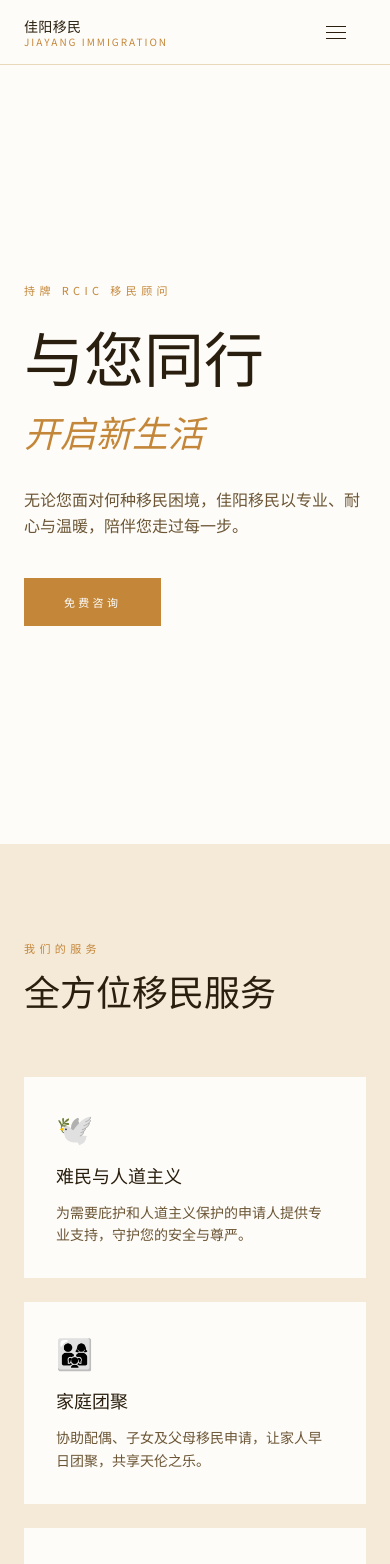
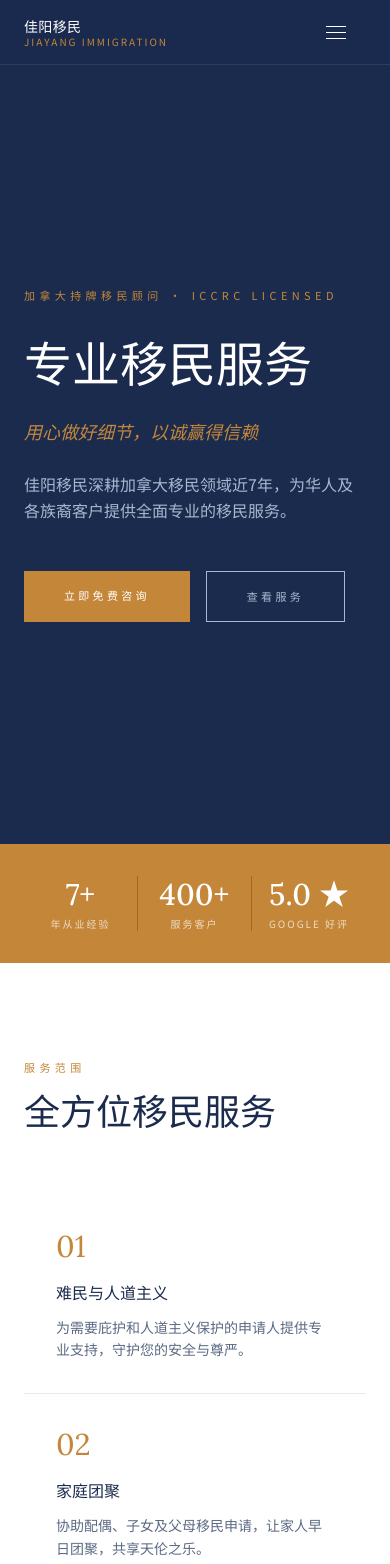
Before and after one commit to simonzixuan/jiayang-immigration, a Next.js app: page / in a window 390 px wide. Shown: the top 1564 px of the page. Built offline with nearby package versions, Linux system fonts and the light colour scheme.

Commit message:
Redesign to professional navy + gold style

```diff
--- a/app/components/Header.tsx
+++ b/app/components/Header.tsx
@@ -25,15 +25,15 @@ export default function Header() {
 
   return (
     <>
-      <nav className="fixed top-0 left-0 right-0 z-[60] bg-[#FEFCF8]/95 backdrop-blur-sm border-b border-[#E8D8BC]">
+      <nav className="fixed top-0 left-0 right-0 z-[60] bg-[#1B2B4E]/95 backdrop-blur-sm border-b border-[#2A3E60]">
         <div className="max-w-6xl mx-auto px-6 h-16 flex items-center justify-between">
           <div className="flex flex-col leading-tight">
-            <span className="text-sm font-medium text-[#2A1F0E] tracking-wide">佳阳移民</span>
+            <span className="text-sm font-medium text-white tracking-wide">佳阳移民</span>
             <span className="text-[10px] tracking-[0.2em] uppercase text-[#C4873A]">JiaYang Immigration</span>
           </div>
-          <div className="hidden md:flex items-center gap-8 text-[11px] tracking-[0.15em] uppercase text-[#6B5535]">
+          <div className="hidden md:flex items-center gap-8 text-[11px] tracking-[0.15em] uppercase text-[#A8B8D0]">
             {links.map(link => (
-              <a key={link.label} href={link.href} className="hover:text-[#C4873A] transition-colors">
+              <a key={link.label} href={link.href} className="hover:text-white transition-colors">
                 {link.label}
               </a>
             ))}
@@ -50,21 +50,21 @@ export default function Header() {
             className="md:hidden flex flex-col justify-center gap-[5px] w-10 h-10"
             aria-label={open ? "关闭菜单" : "打开菜单"}
           >
-            <span className={`block w-5 h-px bg-[#2A1F0E] transition-all duration-200 origin-center ${open ? "rotate-45 translate-y-[6px]" : ""}`} />
-            <span className={`block w-5 h-px bg-[#2A1F0E] transition-all duration-200 ${open ? "opacity-0" : ""}`} />
-            <span className={`block w-5 h-px bg-[#2A1F0E] transition-all duration-200 origin-center ${open ? "-rotate-45 -translate-y-[6px]" : ""}`} />
+            <span className={`block w-5 h-px bg-white transition-all duration-200 origin-center ${open ? "rotate-45 translate-y-[6px]" : ""}`} />
+            <span className={`block w-5 h-px bg-white transition-all duration-200 ${open ? "opacity-0" : ""}`} />
+            <span className={`block w-5 h-px bg-white transition-all duration-200 origin-center ${open ? "-rotate-45 -translate-y-[6px]" : ""}`} />
           </button>
         </div>
       </nav>
 
       {open && (
-        <div className="fixed inset-0 top-16 z-50 bg-[#FEFCF8] flex flex-col items-center justify-center gap-10 md:hidden">
+        <div className="fixed inset-0 top-16 z-50 bg-[#1B2B4E] flex flex-col items-center justify-center gap-10 md:hidden">
           {links.map(link => (
             <a
               key={link.label}
               href={link.href}
               onClick={() => setOpen(false)}
-              className="text-[#2A1F0E] text-base tracking-[0.3em] uppercase font-light"
+              className="text-white text-base tracking-[0.3em] uppercase font-light"
             >
               {link.label}
             </a>
--- a/app/globals.css
+++ b/app/globals.css
@@ -3,13 +3,6 @@
 @theme inline {
   --font-sans: var(--font-noto-sans);
   --font-display: var(--font-lora);
-  --color-cream: #FBF6EE;
-  --color-cream-dark: #F0E6D2;
-  --color-gold: #C4873A;
-  --color-gold-dark: #8B6012;
-  --color-ink: #2A1F0E;
-  --color-ink-light: #6B5535;
-  --color-warm-white: #FEFCF8;
 }
 
 @utility font-display {
@@ -17,6 +10,6 @@
 }
 
 body {
-  background: #FBF6EE;
-  color: #2A1F0E;
+  background: #FFFFFF;
+  color: #1A1A2E;
 }
--- a/app/page.tsx
+++ b/app/page.tsx
@@ -5,23 +5,24 @@ import Header from "./components/Header"
 
 const t = {
   zh: {
-    heroTag: "持牌 RCIC 移民顾问",
-    heroTitle: "与您同行",
-    heroSub: "开启新生活",
-    heroDesc: "无论您面对何种移民困境，佳阳移民以专业、耐心与温暖，陪伴您走过每一步。",
-    heroBtn: "免费咨询",
-    servicesTag: "我们的服务",
+    heroTag: "加拿大持牌移民顾问 · ICCRC Licensed",
+    heroTitle: "专业移民服务",
+    heroSub: "用心做好细节，以诚赢得信赖",
+    heroDesc: "佳阳移民深耕加拿大移民领域近7年，为华人及各族裔客户提供全面专业的移民服务。",
+    heroBtn: "立即免费咨询",
+    heroBtn2: "查看服务",
+    servicesTag: "服务范围",
     servicesTitle: "全方位移民服务",
     services: [
-      { icon: "🕊️", title: "难民与人道主义", desc: "为需要庇护和人道主义保护的申请人提供专业支持，守护您的安全与尊严。" },
-      { icon: "👨‍👩‍👧", title: "家庭团聚", desc: "协助配偶、子女及父母移民申请，让家人早日团聚，共享天伦之乐。" },
-      { icon: "🎓", title: "移民与留学", desc: "学习签证、工作许可、毕业生工签，为您的学业与职业发展保驾护航。" },
-      { icon: "✈️", title: "旅游与探亲", desc: "探亲签证、旅游签证申请，让您轻松往来，与家人保持联系。" },
-      { icon: "📋", title: "延期与续签", desc: "身份延期、续签及各类疑难案件处理，维护您在加拿大的合法身份。" },
-      { icon: "🍁", title: "入籍与枫叶卡", desc: "加拿大入籍申请及永久居民卡更新，助您深根加拿大，开创新篇章。" },
+      { num: "01", title: "难民与人道主义", desc: "为需要庇护和人道主义保护的申请人提供专业支持，守护您的安全与尊严。" },
+      { num: "02", title: "家庭团聚", desc: "协助配偶、子女及父母移民申请，让家人早日团聚，共享天伦之乐。" },
+      { num: "03", title: "移民与留学", desc: "学习签证、工作许可、毕业生工签，为您的学业与职业发展保驾护航。" },
+      { num: "04", title: "旅游与探亲", desc: "探亲签证、旅游签证申请，让您轻松往来，与家人保持联系。" },
+      { num: "05", title: "延期与续签", desc: "身份延期、续签及各类疑难案件处理，维护您在加拿大的合法身份。" },
+      { num: "06", title: "入籍与枫叶卡", desc: "加拿大入籍申请及永久居民卡更新，助您深根加拿大，开创新篇章。" },
     ],
-    aboutTag: "关于佳阳",
-    aboutTitle: "专业与温暖并重",
+    aboutTag: "关于我们",
+    aboutTitle: "佳阳移民",
     aboutDesc1: "佳阳移民是加拿大持牌移民顾问公司，深耕移民领域近7年，致力于为华人及各族裔客户提供专业、真诚的移民服务。",
     aboutDesc2: "我们的宗旨是「用心做好细节，以诚赢得信赖」。无论案件简单还是复杂，我们都全力以赴，为每位客户争取最好的结果。",
     rcic: "加拿大持牌移民顾问",
@@ -29,15 +30,15 @@ const t = {
     stat1: "年从业经验",
     stat2: "服务客户",
     stat3: "Google 好评",
-    testimonialsTag: "客户见证",
-    testimonialsTitle: "他们的新生活，是我们最大的骄傲",
+    testimonialsTag: "客户评价",
+    testimonialsTitle: "真实案例，真实评价",
     testimonials: [
       { text: "我在佳阳移民咨询时服务耐心，解答专业。之后在这里办理了美签，速度非常快，都没有面试就拿到了新美签。", name: "程洋洋", type: "美签申请" },
       { text: "佳阳移民咨询时服务耐心，解答专业。之后在这里办理了团聚，非常快拿到工签和档案号。佳阳移民的老师非常专业迅速，真诚推荐！", name: "Chi Jiangbin", type: "家庭团聚" },
     ],
     contactTag: "联系我们",
-    contactTitle: "立即咨询，迈出第一步",
-    contactDesc: "无论您处于移民旅程的哪个阶段，我们都在这里为您解答。",
+    contactTitle: "立即咨询",
+    contactDesc: "无论您处于移民旅程的哪个阶段，我们都在这里为您解答疑惑，提供专业建议。",
     phone: "电话",
     email: "邮箱",
     wechat: "微信",
@@ -48,42 +49,43 @@ const t = {
     formMsg: "请简要描述您的情况",
     formBtn: "提交咨询",
     footerRights: "版权所有",
-    footerLicense: "持牌 RCIC 移民顾问",
+    footerLicense: "加拿大持牌移民顾问",
   },
   en: {
-    heroTag: "Licensed RCIC Immigration Consultant",
-    heroTitle: "We Walk",
-    heroSub: "With You",
-    heroDesc: "Whatever immigration challenges you face, JiaYang Immigration guides you through every step with expertise, patience, and care.",
+    heroTag: "Licensed Canadian Immigration Consultant · ICCRC Licensed",
+    heroTitle: "Professional Immigration Services",
+    heroSub: "Attention to Detail. Trust Through Integrity.",
+    heroDesc: "JiaYang Immigration has served Chinese and multicultural clients across Canada for nearly 7 years with expertise and care.",
     heroBtn: "Free Consultation",
-    servicesTag: "Our Services",
+    heroBtn2: "Our Services",
+    servicesTag: "Services",
     servicesTitle: "Comprehensive Immigration Services",
     services: [
-      { icon: "🕊️", title: "Refugee & Humanitarian", desc: "Professional support for asylum seekers and humanitarian protection applicants, safeguarding your safety and dignity." },
-      { icon: "👨‍👩‍👧", title: "Family Reunification", desc: "Sponsorship applications for spouses, children, and parents to bring your loved ones to Canada." },
-      { icon: "🎓", title: "Immigration & Study", desc: "Study permits, work permits, and PGWP applications to support your academic and career journey." },
-      { icon: "✈️", title: "Tourism & Family Visits", desc: "Visitor and tourist visa applications to maintain connections with your family." },
-      { icon: "📋", title: "Extensions & Renewals", desc: "Status extensions, renewals, and complex case handling to maintain your legal status in Canada." },
-      { icon: "🍁", title: "Citizenship & PR Card", desc: "Citizenship applications and PR card renewals to help you build deeper roots in Canada." },
+      { num: "01", title: "Refugee & Humanitarian", desc: "Professional support for asylum seekers and humanitarian protection applicants, safeguarding your safety and dignity." },
+      { num: "02", title: "Family Reunification", desc: "Sponsorship applications for spouses, children, and parents to bring your loved ones to Canada." },
+      { num: "03", title: "Immigration & Study", desc: "Study permits, work permits, and PGWP applications to support your academic and career journey." },
+      { num: "04", title: "Tourism & Family Visits", desc: "Visitor and tourist visa applications to maintain connections with your family." },
+      { num: "05", title: "Extensions & Renewals", desc: "Status extensions, renewals, and complex case handling to maintain your legal status in Canada." },
+      { num: "06", title: "Citizenship & PR Card", desc: "Citizenship applications and PR card renewals to help you build deeper roots in Canada." },
     ],
-    aboutTag: "About JiaYang",
-    aboutTitle: "Professional & Compassionate",
-    aboutDesc1: "JiaYang Immigration is a licensed Canadian immigration consulting company with nearly 7 years of experience, dedicated to providing professional and trustworthy immigration services to Chinese and multicultural clients.",
+    aboutTag: "About Us",
+    aboutTitle: "JiaYang Immigration",
+    aboutDesc1: "JiaYang Immigration is a licensed Canadian immigration consulting company with nearly 7 years of experience, dedicated to serving Chinese and multicultural clients with professionalism and integrity.",
     aboutDesc2: "Our motto: \"Attention to detail, trust through integrity.\" Whether your case is simple or complex, we give our full effort to achieve the best possible outcome for every client.",
     rcic: "Licensed Canadian Immigration Consultant",
     rcicSub: "ICCRC Licensed",
     stat1: "Years Experience",
     stat2: "Clients Served",
     stat3: "Google Rating",
-    testimonialsTag: "Client Stories",
-    testimonialsTitle: "Their New Lives Are Our Greatest Pride",
+    testimonialsTag: "Testimonials",
+    testimonialsTitle: "Real Cases. Real Results.",
     testimonials: [
       { text: "The service at JiaYang Immigration was patient and professional. I applied for a US visa here and got it approved very quickly — no interview required!", name: "Cheng Yangyang", type: "US Visa" },
       { text: "The consultation was patient and professional. I completed my family reunification here and quickly received my work permit and file number. Highly recommended!", name: "Chi Jiangbin", type: "Family Reunification" },
     ],
-    contactTag: "Contact Us",
-    contactTitle: "Start Your Journey Today",
-    contactDesc: "Wherever you are in your immigration journey, we are here to help.",
+    contactTag: "Contact",
+    contactTitle: "Get In Touch",
+    contactDesc: "Wherever you are in your immigration journey, we are here to answer your questions and provide professional advice.",
     phone: "Phone",
     email: "Email",
     wechat: "WeChat",
@@ -94,7 +96,7 @@ const t = {
     formMsg: "Briefly describe your situation",
     formBtn: "Submit Inquiry",
     footerRights: "All Rights Reserved",
-    footerLicense: "Licensed RCIC Immigration Consultant",
+    footerLicense: "Licensed Canadian Immigration Consultant",
   },
 }
 
@@ -107,49 +109,54 @@ function Home() {
       <Header />
 
       {/* Hero */}
-      <section className="min-h-screen flex items-center bg-[#FEFCF8] pt-16">
-        <div className="max-w-6xl mx-auto px-6 py-24 grid md:grid-cols-2 gap-16 items-center">
-          <div>
-            <p className="text-[11px] tracking-[0.4em] uppercase text-[#C4873A] mb-6">{tx.heroTag}</p>
-            <h1 className="font-display text-6xl md:text-7xl font-medium text-[#2A1F0E] leading-tight mb-4">
-              {tx.heroTitle}
-            </h1>
-            <h2 className="font-display text-4xl md:text-5xl font-normal italic text-[#C4873A] mb-8">
-              {tx.heroSub}
-            </h2>
-            <p className="text-[#6B5535] text-base leading-relaxed mb-10 max-w-md">{tx.heroDesc}</p>
-            <a
-              href="#contact"
-              className="inline-block bg-[#C4873A] text-white px-10 py-4 text-[11px] tracking-[0.3em] uppercase hover:bg-[#8B6012] transition-colors"
-            >
+      <section className="min-h-screen flex items-center bg-[#1B2B4E] pt-16">
+        <div className="max-w-6xl mx-auto px-6 py-24 w-full">
+          <p className="text-[11px] tracking-[0.4em] uppercase text-[#C4873A] mb-8">{tx.heroTag}</p>
+          <h1 className="font-display text-5xl md:text-7xl font-medium text-white leading-tight mb-6 max-w-3xl">
+            {tx.heroTitle}
+          </h1>
+          <p className="text-[#C4873A] text-lg md:text-xl font-display italic mb-6">{tx.heroSub}</p>
+          <p className="text-[#A8B8D0] text-base leading-relaxed mb-12 max-w-xl">{tx.heroDesc}</p>
+          <div className="flex flex-wrap gap-4">
+            <a href="#contact" className="inline-block bg-[#C4873A] text-white px-10 py-4 text-[11px] tracking-[0.3em] uppercase hover:bg-[#A06A20] transition-colors">
               {tx.heroBtn}
             </a>
-          </div>
-          <div className="hidden md:flex items-center justify-center">
-            <div className="relative w-80 h-80">
-              <div className="absolute inset-0 bg-[#E8D8BC] rounded-full opacity-40" />
-              <div className="absolute inset-8 bg-[#C4873A] rounded-full opacity-20" />
-              <div className="absolute inset-16 flex items-center justify-center">
-                <span className="text-8xl">🍁</span>
-              </div>
-            </div>
+            <a href="#services" className="inline-block border border-[#A8B8D0] text-[#A8B8D0] px-10 py-4 text-[11px] tracking-[0.3em] uppercase hover:border-white hover:text-white transition-colors">
+              {tx.heroBtn2}
+            </a>
           </div>
         </div>
       </section>
 
+      {/* Stats Bar */}
+      <section className="bg-[#C4873A]">
+        <div className="max-w-6xl mx-auto px-6 py-8 grid grid-cols-3 divide-x divide-[#A06A20]">
+          {[
+            { num: "7+", label: tx.stat1 },
+            { num: "400+", label: tx.stat2 },
+            { num: "5.0 ★", label: tx.stat3 },
+          ].map((s) => (
+            <div key={s.label} className="text-center px-4">
+              <p className="font-display text-3xl font-medium text-white mb-1">{s.num}</p>
+              <p className="text-[10px] tracking-[0.2em] uppercase text-white/70">{s.label}</p>
+            </div>
+          ))}
+        </div>
+      </section>
+
       {/* Services */}
-      <section className="py-24 px-6 bg-[#F5EAD8]" id="services">
+      <section className="py-24 px-6 bg-white" id="services">
         <div className="max-w-6xl mx-auto">
           <div className="mb-16">
             <p className="text-[11px] tracking-[0.4em] uppercase text-[#C4873A] mb-4">{tx.servicesTag}</p>
-            <h2 className="font-display text-4xl md:text-5xl font-medium text-[#2A1F0E]">{tx.servicesTitle}</h2>
+            <h2 className="font-display text-4xl md:text-5xl font-medium text-[#1B2B4E]">{tx.servicesTitle}</h2>
           </div>
-          <div className="grid md:grid-cols-2 lg:grid-cols-3 gap-6">
+          <div className="grid md:grid-cols-2 lg:grid-cols-3 gap-px bg-[#E5E9F0]">
             {tx.services.map((s) => (
-              <div key={s.title} className="bg-[#FEFCF8] p-8 hover:shadow-md transition-shadow">
-                <span className="text-3xl mb-4 block">{s.icon}</span>
-                <h3 className="text-lg font-medium text-[#2A1F0E] mb-3">{s.title}</h3>
-                <p className="text-[#6B5535] text-sm leading-relaxed">{s.desc}</p>
+              <div key={s.title} className="bg-white p-8 hover:bg-[#F5F7FB] transition-colors">
+                <p className="font-display text-3xl font-light text-[#C4873A] mb-4">{s.num}</p>
+                <h3 className="text-base font-medium text-[#1B2B4E] mb-3">{s.title}</h3>
+                <p className="text-[#5A6A82] text-sm leading-relaxed">{s.desc}</p>
               </div>
             ))}
           </div>
@@ -157,50 +164,54 @@ function Home() {
       </section>
 
       {/* About */}
-      <section className="py-24 px-6 bg-[#FEFCF8]" id="about">
+      <section className="py-24 px-6 bg-[#F5F7FB]" id="about">
         <div className="max-w-6xl mx-auto grid md:grid-cols-2 gap-16 items-center">
           <div>
             <p className="text-[11px] tracking-[0.4em] uppercase text-[#C4873A] mb-4">{tx.aboutTag}</p>
-            <h2 className="font-display text-4xl md:text-5xl font-medium text-[#2A1F0E] mb-8">{tx.aboutTitle}</h2>
-            <p className="text-[#6B5535] leading-relaxed mb-4">{tx.aboutDesc1}</p>
-            <p className="text-[#6B5535] leading-relaxed mb-10">{tx.aboutDesc2}</p>
-            <div className="inline-flex items-center gap-3 border border-[#C4873A] px-6 py-3">
-              <span className="text-2xl">🍁</span>
+            <h2 className="font-display text-4xl md:text-5xl font-medium text-[#1B2B4E] mb-8">{tx.aboutTitle}</h2>
+            <p className="text-[#5A6A82] leading-relaxed mb-4">{tx.aboutDesc1}</p>
+            <p className="text-[#5A6A82] leading-relaxed mb-10">{tx.aboutDesc2}</p>
+            <div className="inline-flex items-center gap-4 bg-white border border-[#E5E9F0] px-6 py-4">
+              <div className="w-8 h-8 bg-[#1B2B4E] flex items-center justify-center">
+                <span className="text-white text-sm font-bold">🍁</span>
+              </div>
               <div>
-                <p className="text-sm font-medium text-[#2A1F0E]">{tx.rcic}</p>
+                <p className="text-sm font-medium text-[#1B2B4E]">{tx.rcic}</p>
                 <p className="text-[10px] tracking-[0.2em] uppercase text-[#C4873A]">{tx.rcicSub}</p>
               </div>
             </div>
           </div>
-          <div className="grid grid-cols-3 gap-6">
-            {[
-              { num: "7+", label: tx.stat1 },
-              { num: "400+", label: tx.stat2 },
-              { num: "5.0", label: tx.stat3 },
-            ].map((s) => (
-              <div key={s.label} className="text-center py-8 bg-[#F5EAD8]">
-                <p className="font-display text-4xl font-medium text-[#C4873A] mb-2">{s.num}</p>
-                <p className="text-[11px] tracking-[0.1em] text-[#6B5535]">{s.label}</p>
-              </div>
-            ))}
+          <div className="bg-[#1B2B4E] p-12 text-white">
+            <p className="font-display text-2xl italic text-[#C4873A] mb-6">
+              {lang === "zh" ? "「用心做好细节，以诚赢得信赖」" : '"Attention to detail, trust through integrity."'}
+            </p>
+            <p className="text-[#A8B8D0] text-sm leading-relaxed">
+              {lang === "zh"
+                ? "自2016年成立以来，佳阳移民始终坚持以客户利益为先，用专业赢得每一位客户的信任。"
+                : "Since 2016, JiaYang Immigration has put clients first, earning trust through professionalism and dedication."}
+            </p>
           </div>
         </div>
       </section>
 
       {/* Testimonials */}
-      <section className="py-24 px-6 bg-[#2A1F0E]" id="testimonials">
+      <section className="py-24 px-6 bg-white" id="testimonials">
         <div className="max-w-6xl mx-auto">
-          <div className="mb-16 text-center">
+          <div className="mb-16">
             <p className="text-[11px] tracking-[0.4em] uppercase text-[#C4873A] mb-4">{tx.testimonialsTag}</p>
-            <h2 className="font-display text-4xl md:text-5xl font-medium text-[#FBF6EE]">{tx.testimonialsTitle}</h2>
+            <h2 className="font-display text-4xl md:text-5xl font-medium text-[#1B2B4E]">{tx.testimonialsTitle}</h2>
           </div>
-          <div className="grid md:grid-cols-2 gap-8 max-w-4xl mx-auto">
+          <div className="grid md:grid-cols-2 gap-8 max-w-4xl">
             {tx.testimonials.map((r) => (
-              <div key={r.name} className="bg-[#3A2D1A] p-8">
-                <div className="w-8 h-px bg-[#C4873A] mb-6" />
-                <p className="font-display text-base italic text-[#E8D8BC] leading-relaxed mb-6">"{r.text}"</p>
-                <p className="text-[11px] tracking-[0.2em] uppercase text-[#C4873A]">— {r.name}</p>
-                <p className="text-[10px] text-[#6B5535] mt-1">{r.type}</p>
+              <div key={r.name} className="border border-[#E5E9F0] p-8">
+                <div className="flex gap-1 mb-6">
+                  {[1,2,3,4,5].map(i => <span key={i} className="text-[#C4873A] text-sm">★</span>)}
+                </div>
+                <p className="text-[#2A3A52] leading-relaxed mb-6">"{r.text}"</p>
+                <div className="flex items-center justify-between">
+                  <p className="text-sm font-medium text-[#1B2B4E]">{r.name}</p>
+                  <span className="text-[10px] tracking-[0.2em] uppercase text-[#C4873A] border border-[#C4873A] px-2 py-1">{r.type}</span>
+                </div>
               </div>
             ))}
           </div>
@@ -208,12 +219,12 @@ function Home() {
       </section>
 
       {/* Contact */}
-      <section className="py-24 px-6 bg-[#F5EAD8]" id="contact">
+      <section className="py-24 px-6 bg-[#1B2B4E]" id="contact">
         <div className="max-w-6xl mx-auto">
           <div className="mb-16">
             <p className="text-[11px] tracking-[0.4em] uppercase text-[#C4873A] mb-4">{tx.contactTag}</p>
-            <h2 className="font-display text-4xl md:text-5xl font-medium text-[#2A1F0E] mb-4">{tx.contactTitle}</h2>
-            <p className="text-[#6B5535]">{tx.contactDesc}</p>
+            <h2 className="font-display text-4xl md:text-5xl font-medium text-white mb-4">{tx.contactTitle}</h2>
+            <p className="text-[#A8B8D0]">{tx.contactDesc}</p>
           </div>
           <div className="grid md:grid-cols-2 gap-16">
             <div className="space-y-8">
@@ -223,21 +234,21 @@ function Home() {
                 { label: tx.wechat, value: "Kris0214" },
                 { label: tx.address, value: "5599 Cooney Rd, Unit 2, Richmond, BC V6X 3M6" },
               ].map((item) => (
-                <div key={item.label} className="flex gap-4">
-                  <span className="text-[10px] tracking-[0.3em] uppercase text-[#C4873A] w-16 pt-1 shrink-0">{item.label}</span>
-                  <span className="text-[#2A1F0E]">{item.value}</span>
+                <div key={item.label} className="flex gap-6 border-b border-[#2A3E60] pb-6">
+                  <span className="text-[10px] tracking-[0.3em] uppercase text-[#C4873A] w-14 pt-1 shrink-0">{item.label}</span>
+                  <span className="text-white text-sm">{item.value}</span>
                 </div>
               ))}
             </div>
             <form className="space-y-4">
-              <input type="text" placeholder={tx.formName} className="w-full bg-[#FEFCF8] border border-[#E8D8BC] px-4 py-3 text-sm text-[#2A1F0E] placeholder-[#B8A882] focus:outline-none focus:border-[#C4873A]" />
-              <input type="tel" placeholder={tx.formPhone} className="w-full bg-[#FEFCF8] border border-[#E8D8BC] px-4 py-3 text-sm text-[#2A1F0E] placeholder-[#B8A882] focus:outline-none focus:border-[#C4873A]" />
-              <select className="w-full bg-[#FEFCF8] border border-[#E8D8BC] px-4 py-3 text-sm text-[#2A1F0E] focus:outline-none focus:border-[#C4873A]">
+              <input type="text" placeholder={tx.formName} className="w-full bg-[#2A3E60] border border-[#3A5070] px-4 py-3 text-sm text-white placeholder-[#5A7090] focus:outline-none focus:border-[#C4873A]" />
+              <input type="tel" placeholder={tx.formPhone} className="w-full bg-[#2A3E60] border border-[#3A5070] px-4 py-3 text-sm text-white placeholder-[#5A7090] focus:outline-none focus:border-[#C4873A]" />
+              <select className="w-full bg-[#2A3E60] border border-[#3A5070] px-4 py-3 text-sm text-white focus:outline-none focus:border-[#C4873A]">
                 <option value="">{tx.formService}</option>
                 {tx.services.map(s => <option key={s.title} value={s.title}>{s.title}</option>)}
               </select>
-              <textarea rows={4} placeholder={tx.formMsg} className="w-full bg-[#FEFCF8] border border-[#E8D8BC] px-4 py-3 text-sm text-[#2A1F0E] placeholder-[#B8A882] focus:outline-none focus:border-[#C4873A] resize-none" />
-              <button type="submit" className="w-full bg-[#C4873A] text-white py-4 text-[11px] tracking-[0.3em] uppercase hover:bg-[#8B6012] transition-colors">
+              <textarea rows={4} placeholder={tx.formMsg} className="w-full bg-[#2A3E60] border border-[#3A5070] px-4 py-3 text-sm text-white placeholder-[#5A7090] focus:outline-none focus:border-[#C4873A] resize-none" />
+              <button type="submit" className="w-full bg-[#C4873A] text-white py-4 text-[11px] tracking-[0.3em] uppercase hover:bg-[#A06A20] transition-colors">
                 {tx.formBtn}
               </button>
             </form>
@@ -246,8 +257,8 @@ function Home() {
       </section>
 
       {/* Footer */}
-      <footer className="py-8 px-6 bg-[#2A1F0E] text-center">
-        <p className="text-[#6B5535] text-[11px] tracking-[0.2em]">
+      <footer className="py-6 px-6 bg-[#111D33] text-center">
+        <p className="text-[#3A5070] text-[11px] tracking-[0.2em]">
           © {new Date().getFullYear()} 佳阳移民 JiaYang Immigration · {tx.footerRights} · {tx.footerLicense}
         </p>
       </footer>
```
